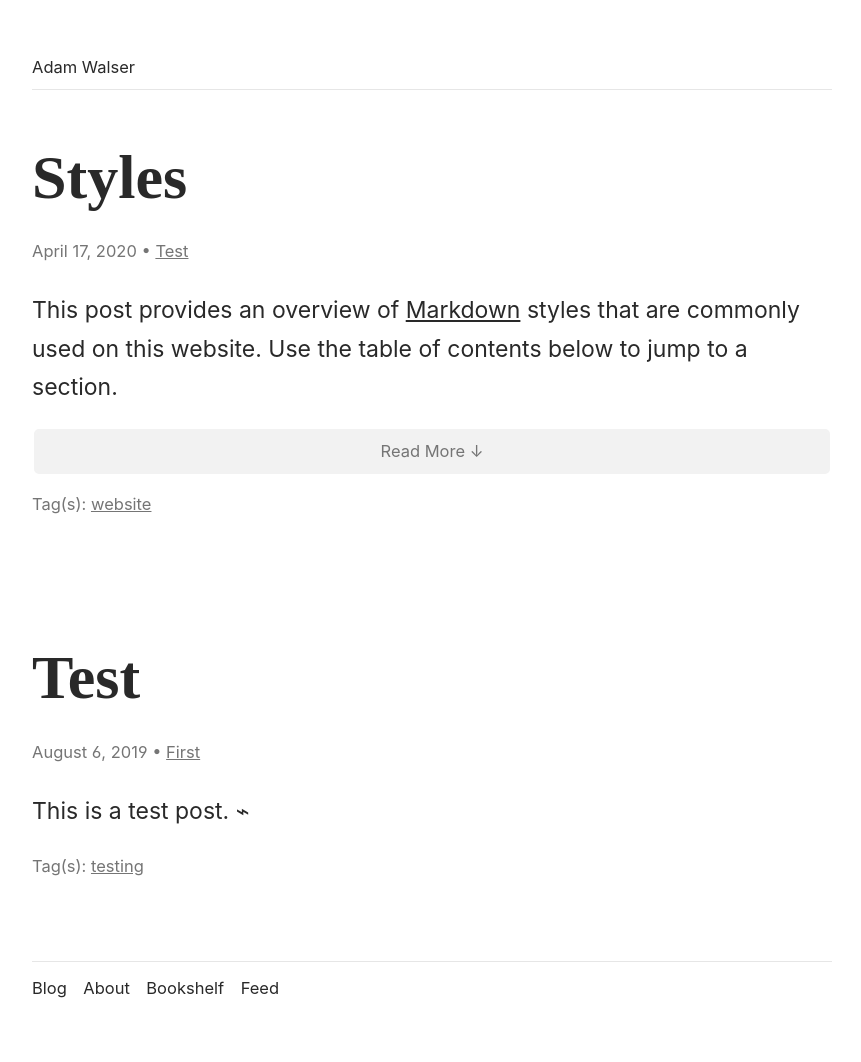
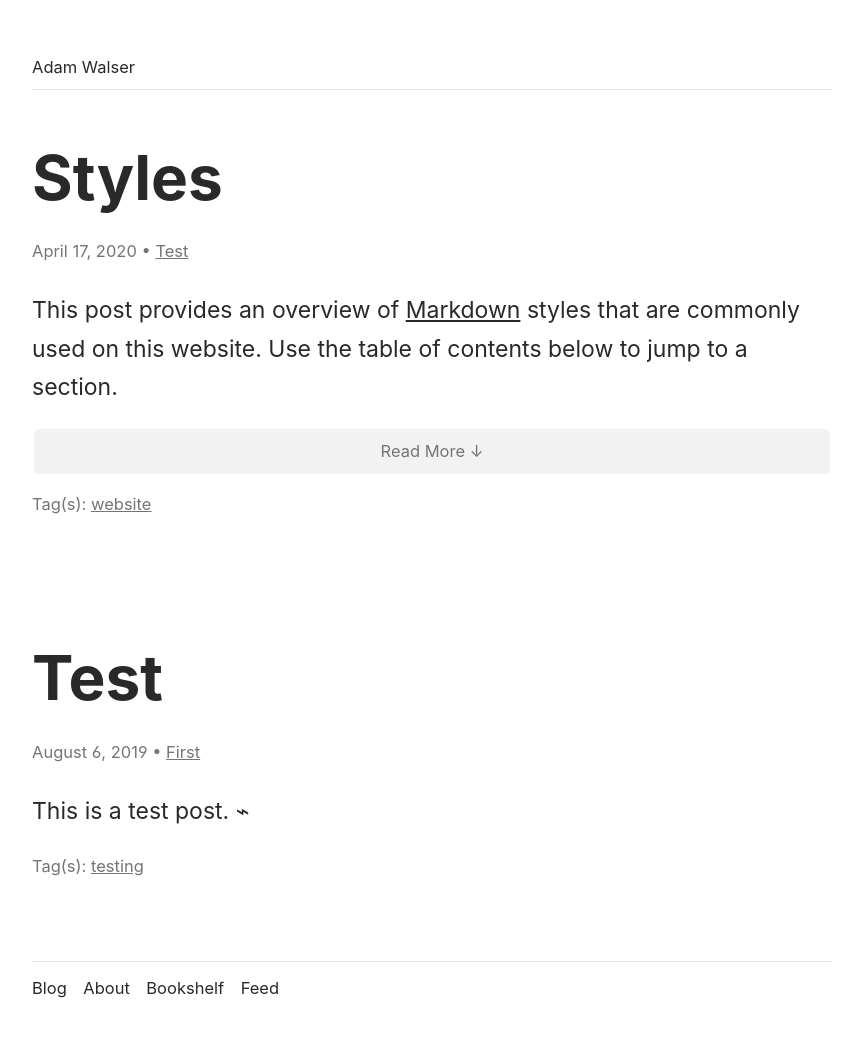
Before and after one commit to ajpwalser/ajpwalser.github.io, a Jekyll site: the page built from index.html, in a window 1280 px wide. Shown: the whole page, without its empty margins (208-1069 px from the left). Built offline with Jekyll 4.4.1, drawn with Linux system fonts in a browser that asks for light colours; some web fonts are replaced; the list of posts is cut into pages by our own code.

Commit message:
Update style.css

```diff
--- a/css/style.css
+++ b/css/style.css
@@ -34,7 +34,6 @@
 
 .header,
 footer {
-	font-family: 'Inter', -apple-system, BlinkMacSystemFont, Segoe UI, Helvetica, Arial, sans-serif, Apple Color Emoji, Segoe UI Emoji, Segoe UI Symbol;
 	font-size: 0.718em;
 	font-weight: 400;
 	line-height: 1.25em;
@@ -76,13 +75,6 @@
 }
 
 /* Headings */
-
-h1,
-h2,
-h3,
-h4 {
-	font-family: 'Fraunces', serif;
-}
 
 h1 {
 	font-size: 3.2em;
```
